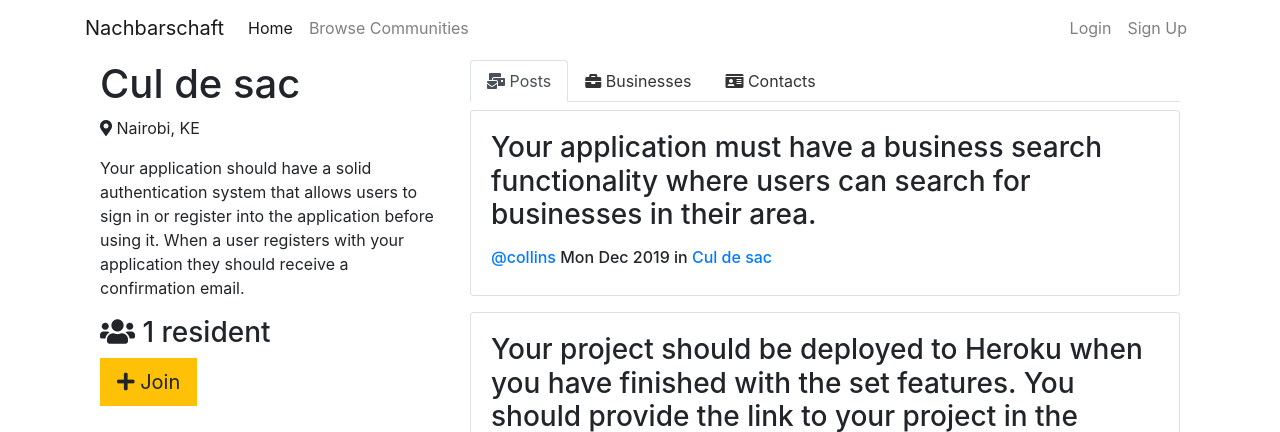
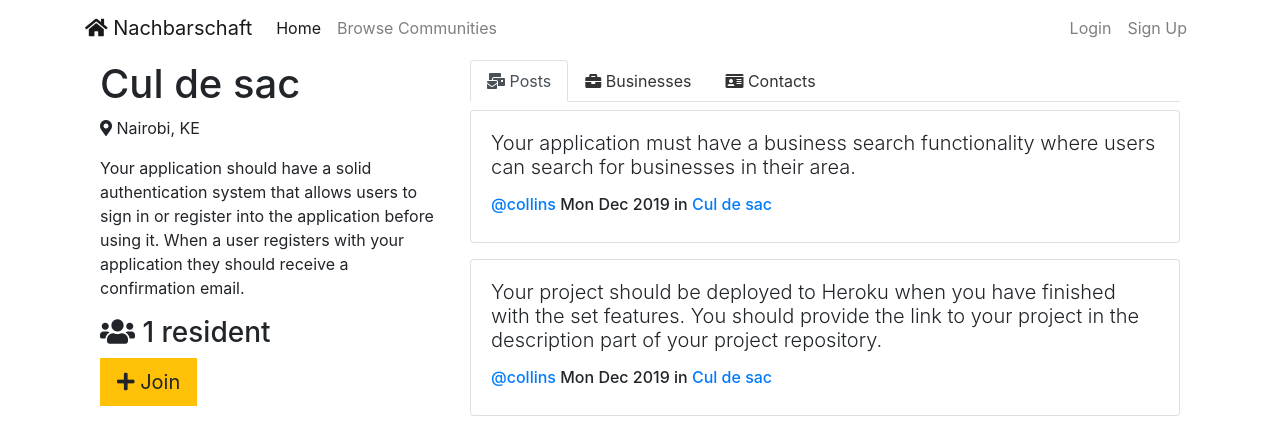
Before and after one commit to c12i/nachbarschaft, a Django app: a page that uses templates/base.html in a window 1280 px wide. Shown: the top 432 px of the page. Run offline with Django 3.2, Linux system fonts and the light colour scheme; data comes from the database, SQL or seed files in the repository; both versions use the stored data as it was after the commit; some libraries are stand-ins or nearby versions.

Commit message:
Overal template styling modifications

```diff
--- a/neighborhood/templates/neighborhood/group_detail.html
+++ b/neighborhood/templates/neighborhood/group_detail.html
@@ -66,7 +66,7 @@
 		<div class="tab-pane fade" id="profile" role="tabpanel" aria-labelledby="profile-tab">
 			{%for business in group.businesses.all%}
 			<div class="card card-body mb-4 no-b">
-				<h1>{{business.name}} <span class="mb-4 badge badge-dark">{{business.category}}</span></h1>
+				<h3>{{business.name}} <span class="mb-4 badge badge-dark">{{business.category}}</span></h3>
 				<p><i class="fas fa-map-marker-alt"></i>  {{business.group.location}}</p>
 				<p>{{business.description}}</p>
 			</div>
--- a/neighborhood/templates/neighborhood/group_list.html
+++ b/neighborhood/templates/neighborhood/group_list.html
@@ -10,9 +10,9 @@
 		</h1>
 
 		{% endif %}
-		<h2>Neighborhoods</h2>
+		<h2><i class="fas fa-home"></i> Neighborhoods</h2>
 
-		<p>Welcome to the Neighborhood groups Page!</p>
+		<p>Welcome to the Neighborhood communities Page!</p>
 		<p>Lorem ipsum dolor sit amet consectetur adipisicing elit. Veniam, expedita. Accusamus nam dolorum voluptates aperiam inventore quas sunt fugiat dolorem?</p>
 		{% if user.is_authenticated %}
 	<a href="{% url 'neighborhood:create' %}" class="btn btn-md btn-fill btn-warning no-b"><i class="fas fa-plus"></i> Create
--- a/posts/templates/posts/_post.html
+++ b/posts/templates/posts/_post.html
@@ -1,7 +1,7 @@
 <div class="post card mb-3">
 
     <div class="card-body">
-            <h3 class="card-title">{{ post.message_html|safe }}</h3>
+            <h3 class="card-title lead">{{ post.message_html|safe }}</h3>
         <h6 class="card-heading">
             <span class="username"><a
                     href="{% url 'posts:for_user' username=post.user.username %}">@{{ post.user.username }}</a></span>
--- a/templates/base.html
+++ b/templates/base.html
@@ -15,7 +15,7 @@
 <body>
   <nav class="mb-1 navbar navbar-expand-lg navbar-light bg-transparent">
     <div class="container">
-      <a class="navbar-brand" href="{%url 'home'%}">Nachbarschaft</a>
+      <a class="navbar-brand" href="{%url 'home'%}"><i class="fas fa-home"></i> Nachbarschaft</a>
       <button class="navbar-toggler" type="button" data-toggle="collapse" data-target="#navbarSupportedContent-333"
         aria-controls="navbarSupportedContent-333" aria-expanded="false" aria-label="Toggle navigation">
         <span class="navbar-toggler-icon"></span>
```
Also changed, not shown: db.sqlite3.
